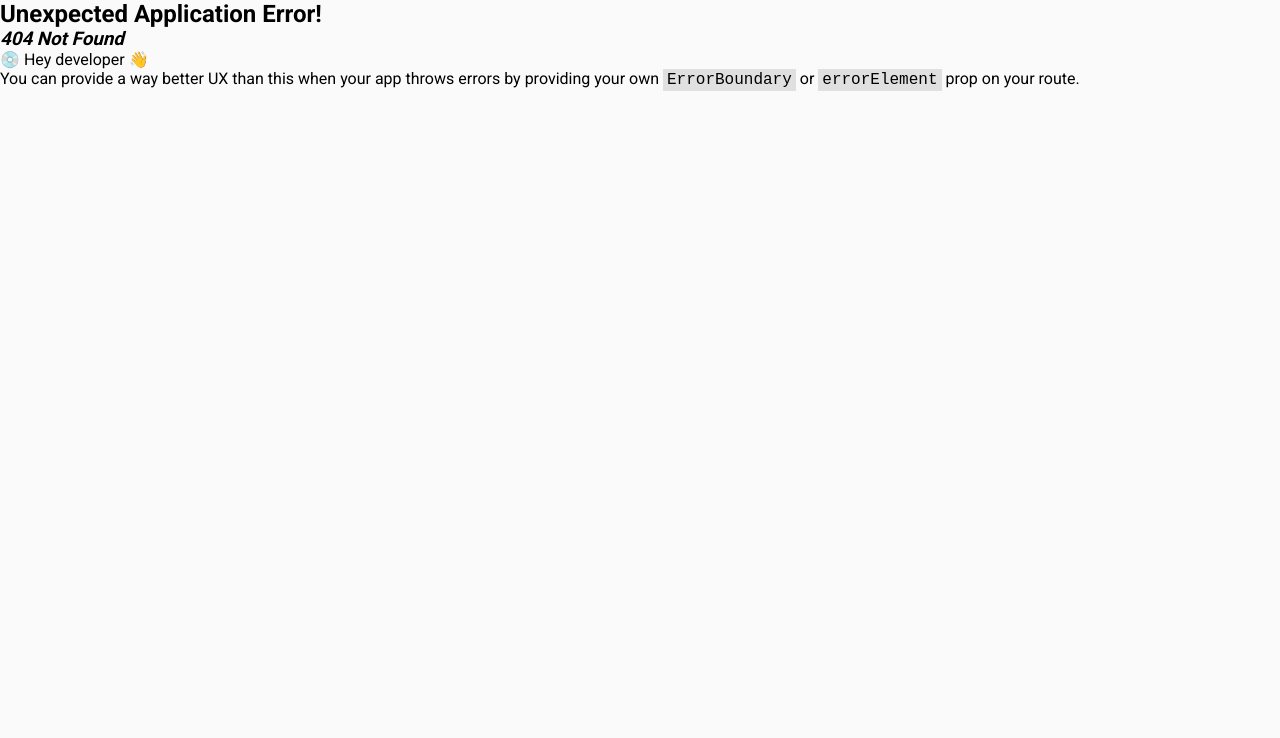
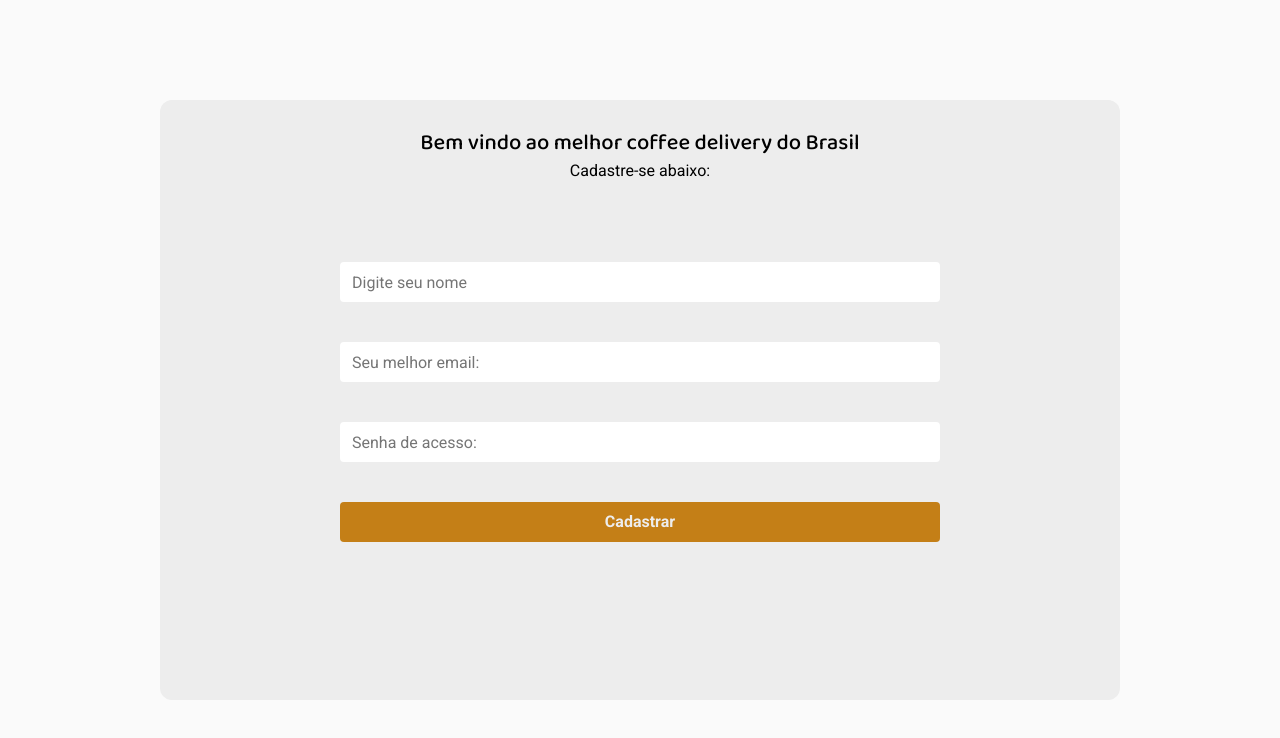
Before and after one commit to vtrajanodev/coffee-delivery, a React (Vite) app: page /signup in a window 1280 px wide. Before the commit this address had no page. Shown: the top 738 px of the page. Built offline with nearby package versions, Linux system fonts and the light colour scheme; data requests are answered from the project's data file.

Commit message:
signup page

```diff
--- /dev/null
+++ b/src/pages/SignUp/index.tsx
@@ -0,0 +1,65 @@
+import { Field, Form, Formik } from "formik"
+import * as Yup from 'yup'
+import { FormContainer, SignUpContainer } from "./styles"
+
+const SIGN_UP_FORM_INITIAL_VALUES = {
+  name: '',
+  email: '',
+  password: '',
+}
+
+const SIGN_UP_FORM_VALIDATION_SCHEMA = Yup.object().shape({
+  name: Yup.string()
+    .required('Nome é um campo obrigatório'),
+  email: Yup.string()
+    .email('Email inválido')
+    .required('Email é obrigatório'),
+  password: Yup.string()
+    .required('Senha é um campo obrigatório')
+})
+
+
+type SignUpFormType = typeof SIGN_UP_FORM_INITIAL_VALUES;
+
+export const SignUp = () => {
+  return (
+    <SignUpContainer>
+      <FormContainer>
+        <div className="title">
+          <h1>Bem vindo ao melhor coffee delivery do Brasil</h1>
+          <p>Cadastre-se abaixo:</p>
+        </div>
+        <Formik<SignUpFormType>
+          initialValues={SIGN_UP_FORM_INITIAL_VALUES}
+          validationSchema={SIGN_UP_FORM_VALIDATION_SCHEMA}
+          onSubmit={values => {
+            console.log(values)
+          }}
+        >{({ errors, touched }) => (
+          <Form>
+            <div>
+              <Field name="name" placeholder="Digite seu nome" />
+              {errors.name && touched.name && (<span>{errors.name}</span>)}
+            </div>
+
+            <div>
+              <Field name="email" placeholder="Seu melhor email:" />
+              {errors.email && touched.email && (<span>{errors.email}</span>)}
+            </div>
+
+            <div>
+              <Field type="password" name="password" placeholder="Senha de acesso:" />
+              {errors.password && touched.password && (<span>{errors.password}</span>)}
+            </div>
+            <button type="submit">Cadastrar</button>
+          </Form>
+        )}
+
+
+
+
+        </Formik>
+      </FormContainer>
+    </SignUpContainer>
+  )
+}
--- /dev/null
+++ b/src/pages/SignUp/styles.ts
@@ -0,0 +1,82 @@
+import styled from "styled-components";
+
+export const SignUpContainer = styled.div`
+  height: 100vh;
+  display: flex;
+  align-items: center;
+  justify-content: center;
+`
+
+export const FormContainer = styled.div`
+  width: 960px;
+  height: 600px; /* Definindo altura fixa */
+  background-color: ${props => props.theme["base-input"]};
+  border-radius: 12px;
+  overflow-y: auto; /* Adicionando rolagem vertical se necessário */
+
+  padding-top: 22px;
+
+  div.title {
+    height: 60px;
+    display: flex;
+    flex-direction: column;
+    justify-content: center;
+    align-items: center;
+
+    h1 {
+      font-family: 'Baloo 2', sans-serif;
+      font-size: 22px;
+      font-weight: 500;
+    }
+  }
+
+  form {
+    margin: 0 auto;
+    max-width: 600px;
+    display: flex;
+    flex-direction: column;
+    align-items: center;
+    justify-content: center;
+
+    margin-top: 80px;
+
+    div {
+      width: 100%;
+      height: 80px;
+
+      input {
+      width: 100%;
+      height: 40px;
+      border: none;
+      border-radius: 4px;
+      padding-left: 12px;
+      caret-color: purple;
+      outline: none;
+      margin-bottom: 8px;
+    }
+
+    span {
+      color: red;
+      align-self: flex-start;
+      padding-left: 5px;
+    }
+    }
+
+
+
+    button {
+      border-radius: 4px;
+      cursor: pointer;
+      width: 100%;
+      line-height: 40px;
+      border: none;
+      background-color: ${props => props.theme["yellow-dark"]};
+      color: ${props => props.theme["base-input"]};;
+      font-weight: bold;
+
+      &:hover {
+        opacity: 0.9;
+      }
+    }
+  }
+`
--- a/src/router/Router.tsx
+++ b/src/router/Router.tsx
@@ -4,11 +4,16 @@ import { Cart } from "../pages/Cart"
 import { Finalize } from "../pages/Finalize"
 import { Home } from "../pages/Home"
 import { Login } from "../pages/Login"
+import { SignUp } from "../pages/SignUp"
 
 const router = createBrowserRouter([
   {
     path: '/login',
     element: <Login />
+  },
+  {
+    path: '/signup',
+    element: <SignUp />
   },
   {
     path: '/',
```
